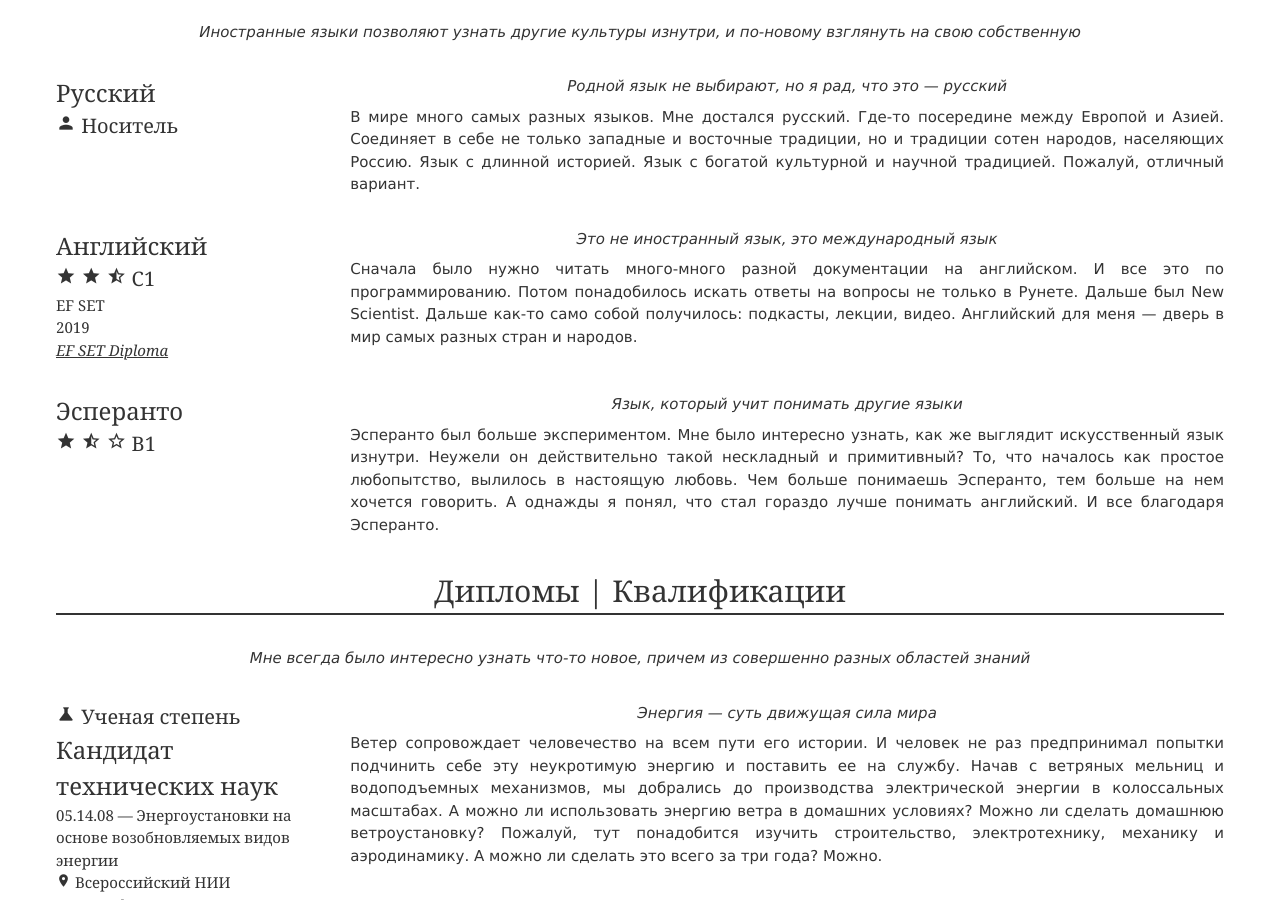
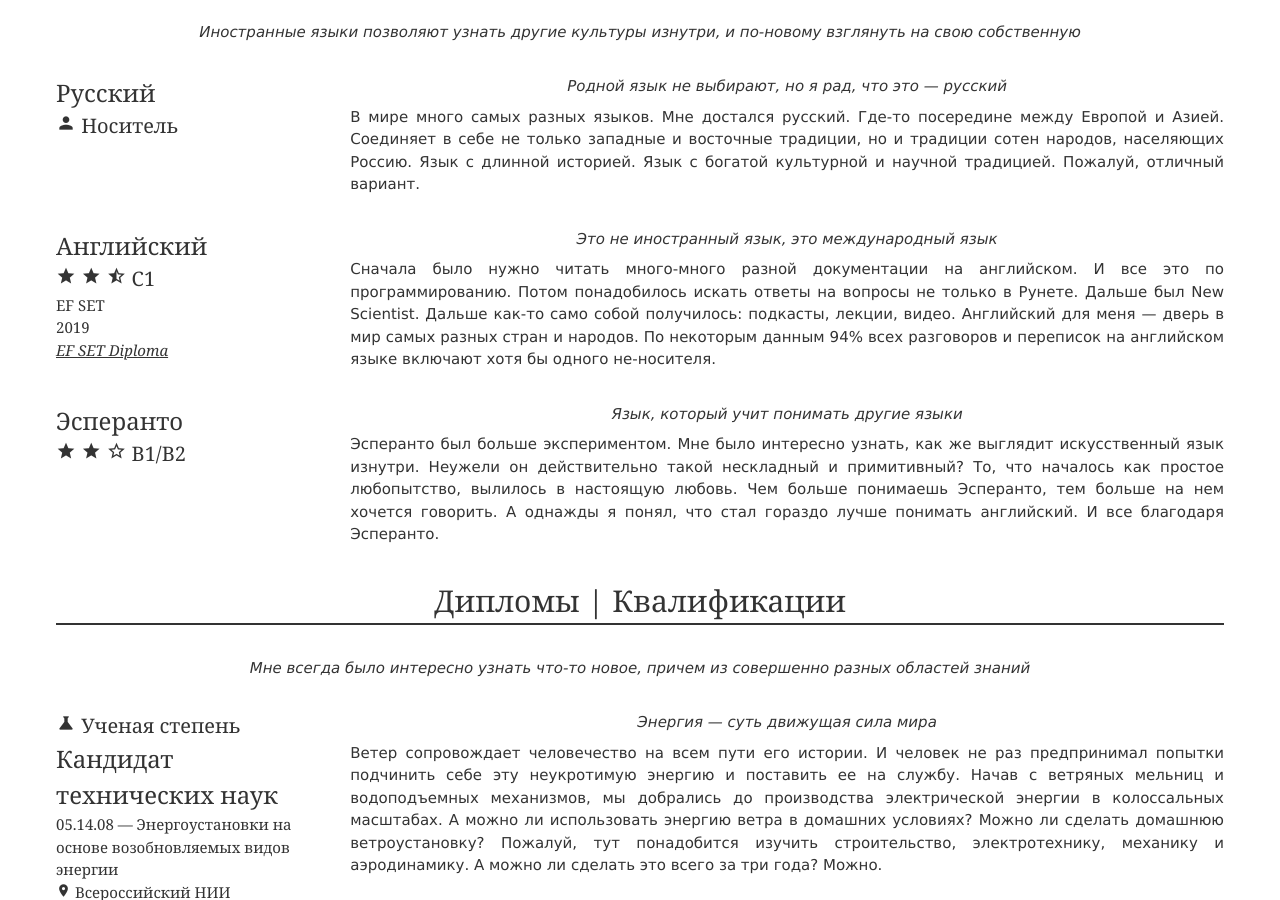
Before and after one commit to konstantin-morenko/jresume, a Jekyll site: the page built from index.md, in a window 1280 px wide and 900 px high, scrolled down 630 px. Built offline with Jekyll 4.4.1, drawn with Linux system fonts in a browser that asks for light colours.

Commit message:
New language levels

```diff
--- a/_data/languages.yml
+++ b/_data/languages.yml
@@ -31,10 +31,11 @@ cards:
     искать ответы на вопросы не только в Рунете.  Дальше был New
     Scientist.  Дальше как-то само собой получилось: подкасты, лекции,
     видео.  Английский для меня — дверь в мир самых разных стран и
-    народов.
+    народов.  По некоторым данным 94% всех разговоров и переписок на
+    английском языке включают хотя бы одного не-носителя.
 
 - name: Эсперанто
-  level: B1
+  level: B1/B2
   quote: Язык, который учит понимать другие языки
   description: |
 
--- a/_includes/languages.html
+++ b/_includes/languages.html
@@ -17,7 +17,7 @@
 	<span class="material-icons">star_border</span>
 	<span class="material-icons">star_border</span>
 	{% endif %}
-	{% if level == "A2" %}
+	{% if level == "A2" or level == "A1/A2" %}
 	<span class="material-icons">star</span>
 	<span class="material-icons">star_border</span>
 	<span class="material-icons">star_border</span>
@@ -27,7 +27,7 @@
 	<span class="material-icons">star_half</span>
 	<span class="material-icons">star_border</span>
 	{% endif %}
-	{% if level == "B2" %}
+	{% if level == "B2" or level == "B1/B2" %}
 	<span class="material-icons">star</span>
 	<span class="material-icons">star</span>
 	<span class="material-icons">star_border</span>
@@ -37,7 +37,7 @@
 	<span class="material-icons">star</span>
 	<span class="material-icons">star_half</span>
 	{% endif %}
-	{% if level == "C2" %}
+	{% if level == "C2" or level == "C1/C2" %}
 	<span class="material-icons">star</span>
 	<span class="material-icons">star</span>
 	<span class="material-icons">star</span>
```
